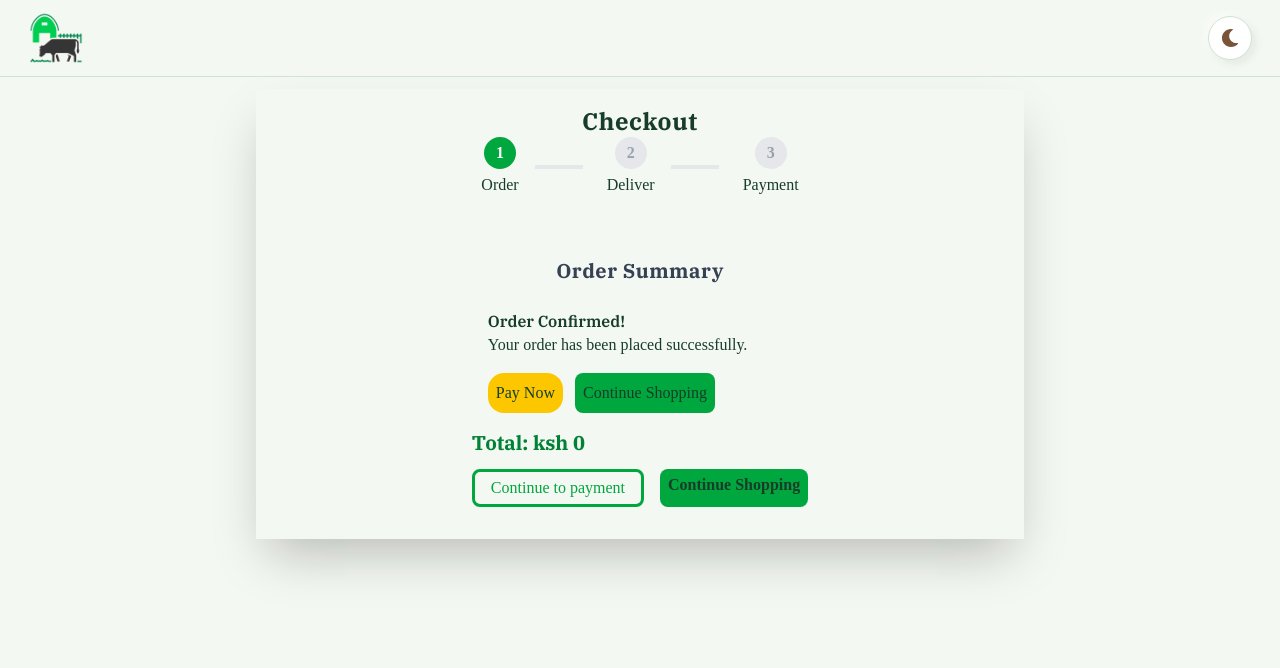
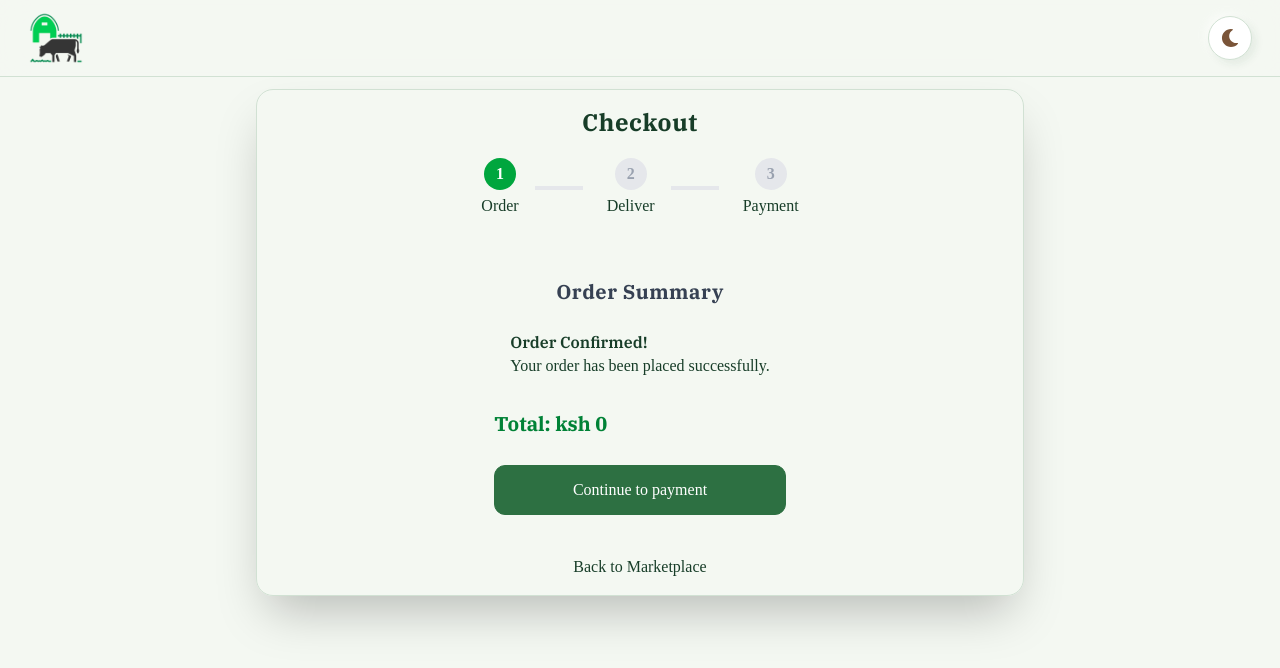
Before and after one commit to ryanndigitalsolutionz/farmart, a React (Vite) app in the folder frontend/: page /buyer/checkout in a window 1280 px wide. Shown: the top 668 px of the page. Built offline with nearby package versions, Linux system fonts and the light colour scheme; a web font is replaced by a local one.

Commit message:
checkout update

```diff
--- a/frontend/src/pages/buyer/Checkout.jsx
+++ b/frontend/src/pages/buyer/Checkout.jsx
@@ -84,9 +84,9 @@ function Checkout() {
     };
 
   return (
-    <div className="p-4 max-w-3xl mx-auto shadow-2xl m-3 items-center justify-center flex flex-col gap-4">
+    <div className="p-4 mt-3 border border-[var(--farm-green-border)] rounded-[17px] max-w-3xl mx-auto shadow-2xl m-3 items-center justify-center flex flex-col gap-4">
         <div className="">
-            <h1 className="font-bold text-2xl text-center tracking-wide mb-2">
+            <h1 className="font-bold text-2xl text-center tracking-wide text-[var(--farm-green-dark)]">
                 Checkout
             </h1>
             <CheckoutSteps currentStep={currentStep} />
@@ -122,18 +122,30 @@ function Checkout() {
 
                 <h2 className="font-bold text-xl mt-3 text-green-700">Total: ksh {total.toLocaleString()}</h2>
 
-                <div className="flex gap-4 mt-3 mb-4">
+                <div className="mt-3 mb-7">
                     <button
-                            onClick={() => setCurrentStep(2)}
-                            className="text-green-600 font-semibold border-3 p-2 px-4 py-1 rounded-lg hover:bg-green-500 hover:text-white"
-                        >
+                        onClick={() => setCurrentStep(2)}
+                        className="w-full mt-3.75 p-3 border border-[var(--farm-green)] rounded-[11px] bg-[var(--farm-green)]
+                        text-white font-[var(--farm-body-font)] text-[13px] font-semibold cursor-pointer
+                        transition-[background,transform] duration-[160ms] ease-[ease]
+                        hover:bg-[var(--farm-green-dark)] hover:translate-y-[-1px]"
+                    >
                             Continue to payment
                     </button>
+                </div>
+                <div className="flex flex-col items-center justify-center">
                     <Link
                         to="/marketplace"
-                        className="bg-green-600 px-2 py-1 rounded-lg  text-white font-semibold hover:bg-green-900 "
+                        className="group relative mt-3 text-gray-400 hover:text-[var(--farm-green-dark)]"
                     >
-                    Continue Shopping
+                    Back to Marketplace
+                    <span
+                        className="absolute -bottom-1 left-1/2 h-[2px] w-6
+                                -translate-x-1/2 scale-x-0 rounded-full
+                                bg-[var(--farm-green-dark)]
+                                transition-transform duration-300
+                                group-hover:scale-x-100"
+                    />
                     </Link>
                 </div>
 
--- a/frontend/src/pages/buyer/CheckoutSteps.jsx
+++ b/frontend/src/pages/buyer/CheckoutSteps.jsx
@@ -8,7 +8,7 @@ function CheckoutSteps({ currentStep }) {
     ];
 
   return (
-    <div className="flex justify-center items-center gap-4 mb-4">
+    <div className="flex justify-center items-center gap-4 mb-4 mt-5">
         {steps.map((step, index) => (
             <div key={step.number} className="flex items-center gap-2">
                 <div className="flex flex-col items-center">
--- a/frontend/src/pages/buyer/Marketplace.jsx
+++ b/frontend/src/pages/buyer/Marketplace.jsx
@@ -535,6 +535,7 @@ function Marketplace() {
                         KSh {item.price.toLocaleString()}
                       </div>
 
+                      <Link to="/your-route" className="block w-full">
                         <button
                             type="button"
                             className="marketplace-card-button w-full mt-[15px] p-[12px]
@@ -545,6 +546,7 @@ function Marketplace() {
                         >
                             View livestock
                         </button>
+                      </Link>
 
                     </div>
 
--- a/frontend/src/pages/buyer/OrderConfirmation.jsx
+++ b/frontend/src/pages/buyer/OrderConfirmation.jsx
@@ -17,21 +17,6 @@ function OrderConfirmation() {
             )}
 
         </div>
-        <div className="flex gap-3">
-
-        <Link
-            to={`/payments/${orderId}`}
-            className="bg-yellow-400 p-2 rounded-2xl text-orange-900"
-        >
-            Pay Now
-        </Link>
-        <Link
-            to="/marketplace"
-            className="bg-green-600 p-2 rounded-lg "
-        >
-            Continue Shopping
-        </Link>
-        </div>
     </div>
   )
 }
```
Lines whose indentation alone changed are shown as unchanged.
